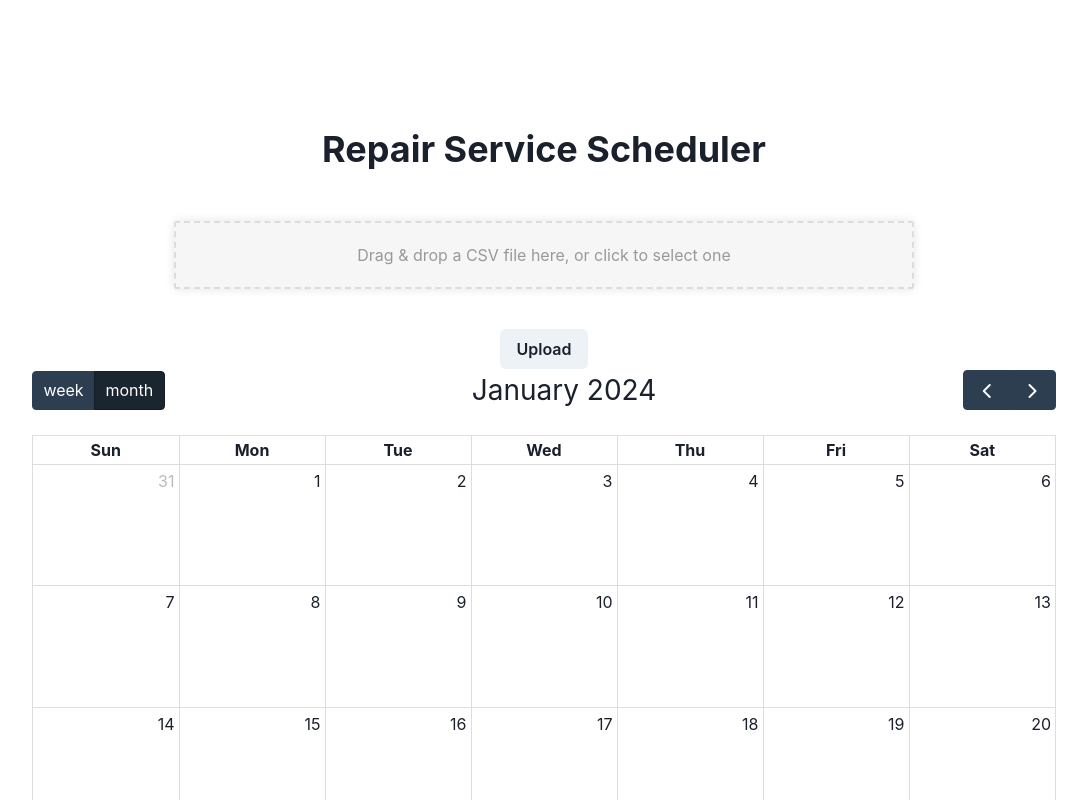
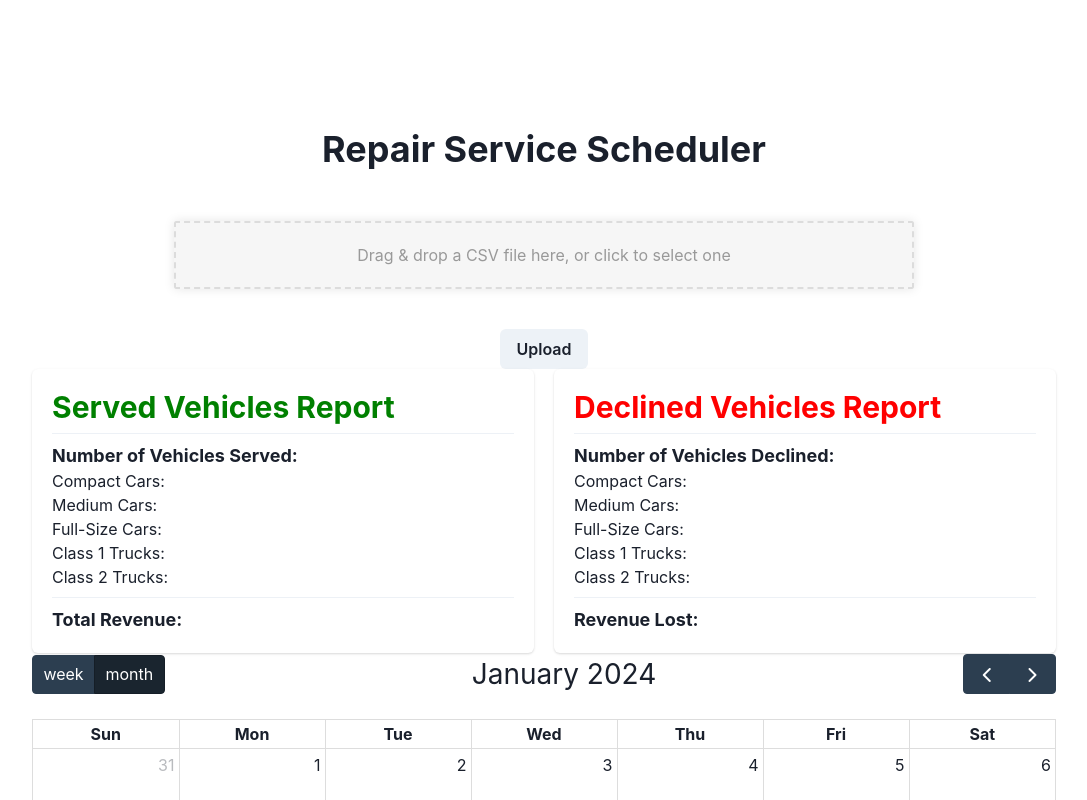
Before and after one commit to Luo-Kevin/conUHacks8, a React (Create React App) app in the folder client/: page / in a window 1280 px wide. Shown: the top 800 px of the page, without its empty margins (96-1183 px from the left). Built offline with nearby package versions, Linux system fonts and the light colour scheme.

Commit message:
report cards

```diff
--- /dev/null
+++ b/client/src/components/ReportCards.tsx
@@ -0,0 +1,52 @@
+import React from "react";
+import { Heading, Card, CardBody, Text, Divider } from "@chakra-ui/react";
+import { SimpleGrid } from "@chakra-ui/layout";
+
+const ReportCards = () => {
+  return (
+    <SimpleGrid columns={2} spacing={5}>
+      <Card>
+        <CardBody>
+          <Heading size="lg" color={"green"}>
+            Served Vehicles Report
+          </Heading>
+          <Divider marginTop={"0.5em"} marginBottom={"0.5em"} />
+          <Text fontSize={"lg"} as={"b"}>
+            Number of Vehicles Served:{" "}
+          </Text>
+          <Text>Compact Cars: </Text>
+          <Text>Medium Cars: </Text>
+          <Text>Full-Size Cars: </Text>
+          <Text>Class 1 Trucks: </Text>
+          <Text>Class 2 Trucks: </Text>
+          <Divider marginTop={"0.5em"} marginBottom={"0.5em"} />
+          <Text fontSize={"lg"} as={"b"}>
+            Total Revenue:{" "}
+          </Text>
+        </CardBody>
+      </Card>
+      <Card>
+        <CardBody>
+          <Heading size="lg" color={"red"}>
+            Declined Vehicles Report
+          </Heading>
+          <Divider marginTop={"0.5em"} marginBottom={"0.5em"} />
+          <Text fontSize={"lg"} as={"b"}>
+            Number of Vehicles Declined:{" "}
+          </Text>
+          <Text>Compact Cars: </Text>
+          <Text>Medium Cars: </Text>
+          <Text>Full-Size Cars: </Text>
+          <Text>Class 1 Trucks: </Text>
+          <Text>Class 2 Trucks: </Text>
+          <Divider marginTop={"0.5em"} marginBottom={"0.5em"} />
+          <Text fontSize={"lg"} as={"b"}>
+            Revenue Lost:{" "}
+          </Text>
+        </CardBody>
+      </Card>
+    </SimpleGrid>
+  );
+};
+
+export default ReportCards;
--- a/client/src/pages/App.tsx
+++ b/client/src/pages/App.tsx
@@ -1,33 +1,39 @@
-import React from 'react';
-import DropFile from '../components/DropFile';
-import Calendar from '../components/Calendar';
-import useFile from '../hooks/useFile';
-import { postFile } from '../utils/api';
-import { Heading, Button } from '@chakra-ui/react'
+import React from "react";
+import DropFile from "../components/DropFile";
+import Calendar from "../components/Calendar";
+import useFile from "../hooks/useFile";
+import { postFile } from "../utils/api";
+import { Heading, Button } from "@chakra-ui/react";
 
-import './App.css';
+import "./App.css";
+import ReportCards from "../components/ReportCards";
 
 function App() {
   const { readFile, data, title } = useFile();
 
   const handleSubmit = () => {
     postFile(data);
-  }
+  };
 
   return (
     <div className="main-container">
-      <div className='landing-section'>
-        <Heading as='h1' noOfLines={1}>
+      <div className="landing-section">
+        <Heading as="h1" noOfLines={1}>
           Repair Service Scheduler
         </Heading>
       </div>
-      <div className='file-upload-section'>
-        <div className='file-upload-section-div'>
+      <div className="file-upload-section">
+        <div className="file-upload-section-div">
           <DropFile className="file-upload-section" readFile={readFile} title={title} />
         </div>
       </div>
-      <Button className='upload-file-button' onClick={handleSubmit} mx="auto" display="block">Upload</Button>
-      <Calendar/>
+      <Button className="upload-file-button" onClick={handleSubmit} mx="auto" display="block">
+        Upload
+      </Button>
+
+      <ReportCards />
+
+      <Calendar />
     </div>
   );
 }
```
Also changed, not shown: client/src/components/ReportCards.css (added).
